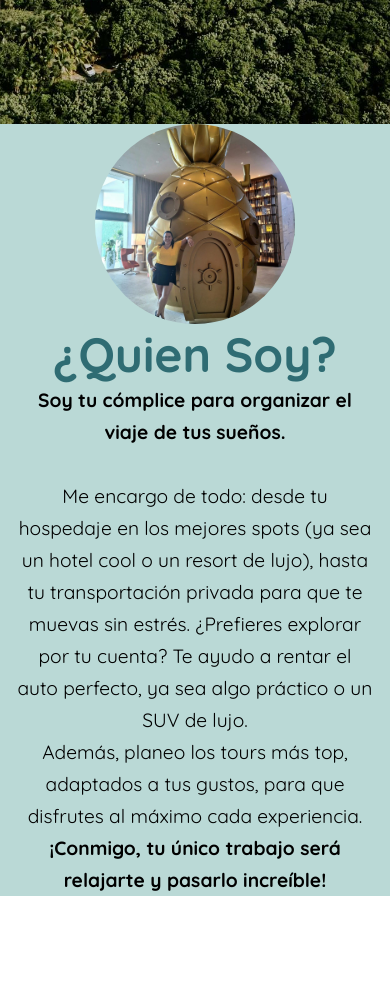
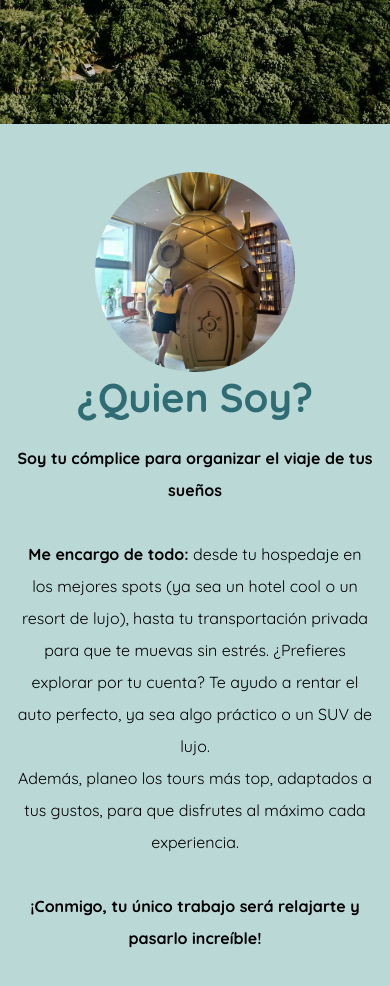
Before and after one commit to KaniCode78/caroma, a plain HTML site: page index.html in a window 390 px wide. Shown: the part 720-1706 px from the top of the page. Before the commit the page ends 1616 px from the top, so only its background shows below. Drawn offline with Linux system fonts and the light colour scheme.

Commit message:
ajustes en las querys

```diff
--- a/assets/css/styles.css
+++ b/assets/css/styles.css
@@ -179,7 +179,7 @@ header {
 .articulo {
     display: flex;
     flex-direction: row;
-    justify-content: space-around;
+    justify-content: space-evenly;
     /* gap: 10rem; */
     padding-top: 5rem;
     padding-bottom: 5rem;
@@ -188,34 +188,36 @@ header {
 
 }
 
-.about img {
+.img_about img {
     display: flex;
-    width: 600px;
-    height: 600px;
+    flex-basis: 50%;
+    width: 500px;
+    height: 500px;
     object-fit: cover;
     border-radius: 50%;
 
 }
 
-.articulo h2 {
+.texto_about {
+    display: flex;
+    flex-basis: 50%;
+    flex-direction: column;
+}
+
+.texto_about h2 {
     font-size: 4rem;
     text-align: center;
-    /* padding-bottom: 3rem;
-    padding-right: 5rem; */
     color: #2F6C73;
 }
 
-.articulo p {
+.texto_about p {
     text-align: center;
     font-size: 1.5rem;
-    /* padding-bottom: 2rem;
-    padding-right: 5rem; */
     line-height: 2rem;
 }
 
-.articulo p span {
-    font-weight: bold;
-
+#espacio {
+    padding-top: 2rem;
 }
 
 
@@ -225,6 +227,21 @@ header {
 
 
 /*responsive*/
+
+@media (max-width: 1024px) {
+    .img_about img {
+        width: 400px;
+        height: 400px;
+        margin: 0 auto;
+    }
+
+    .texto_about h2{
+        font-size: 3rem;
+    }
+    .texto_about p {
+        font-size: 1.2rem;
+    }
+}
 
 @media (max-width: 992px) {
 
@@ -241,9 +258,11 @@ header {
         display: block;
     }
 
+
+
 }
 
-@media (max-width: 576px) {
+@media (max-width: 688px) {
     .dropdown_menu {
         left: 2rem;
         width: unset;
@@ -256,26 +275,25 @@ header {
     .articulo {
         flex-direction: column;
         gap: 0;
-        padding: 0;
-
-
+        padding-top: 3rem;
+        padding-bottom: 3rem;
     }
 
-    .about img {
+    .img_about img {
         width: 200px;
         height: 200px;
         margin: 0 auto;
 
     }
 
-    .articulo h2 {
-        font-size: 3rem;
+    .texto_about h2 {
+        font-size: 2.5rem;
         padding: 0;
 
     }
 
-    .articulo p {
-        font-size: 1.2rem;
+    .texto_about p {
+        font-size: 1em;
         padding-left: 1rem;
         padding-right: 1rem;
     }
--- a/index.html
+++ b/index.html
@@ -51,15 +51,20 @@
   <main>
 
     <article class="articulo">
-      <div class="about">
+      <div class="img_about">
         <img src="./assets/images/carola.jpg" alt="about">
       </div>
-      <div>
+      <div class="texto_about">
         <h2>¿Quien Soy?</h2>
-        <p> <span> Soy tu cómplice para organizar el viaje de tus sueños.</span> </br> </br> Me encargo de todo: desde tu hospedaje en los mejores spots (ya sea un hotel cool o un resort de lujo), hasta tu transportación privada para que te muevas sin estrés. ¿Prefieres explorar por tu cuenta? Te ayudo a rentar el auto perfecto, ya sea algo práctico o un SUV de lujo.</p>
+        <br />
+        <p> <strong>Soy tu cómplice para organizar el viaje de tus sueños</strong> </br> </br>
+          <strong> Me encargo de todo:</strong> desde tu hospedaje en los mejores spots (ya sea un hotel cool o un
+          resort de lujo), hasta tu transportación privada para que te muevas sin estrés. ¿Prefieres explorar por tu
+          cuenta? Te ayudo a rentar el auto perfecto, ya sea algo práctico o un SUV de lujo.
+        </p>
         <p> Además, planeo los tours más top, adaptados a tus gustos, para que disfrutes al máximo cada experiencia.
         </p>
-        <p> <span> ¡Conmigo, tu único trabajo será relajarte y pasarlo increíble!</span></p>
+        <p id="espacio"> <strong> ¡Conmigo, tu único trabajo será relajarte y pasarlo increíble!</strong></p>
       </div>
     </article>
 
```
